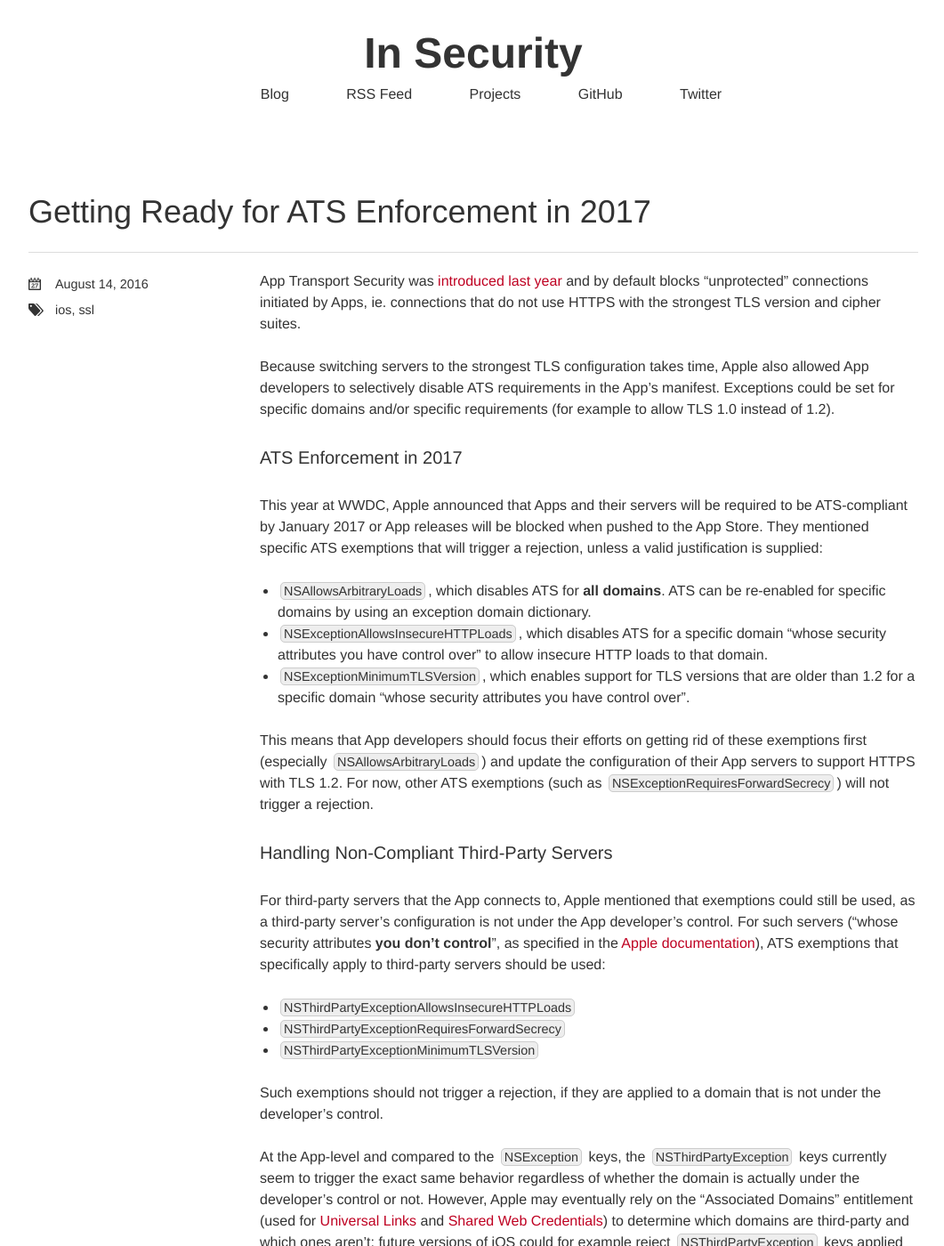
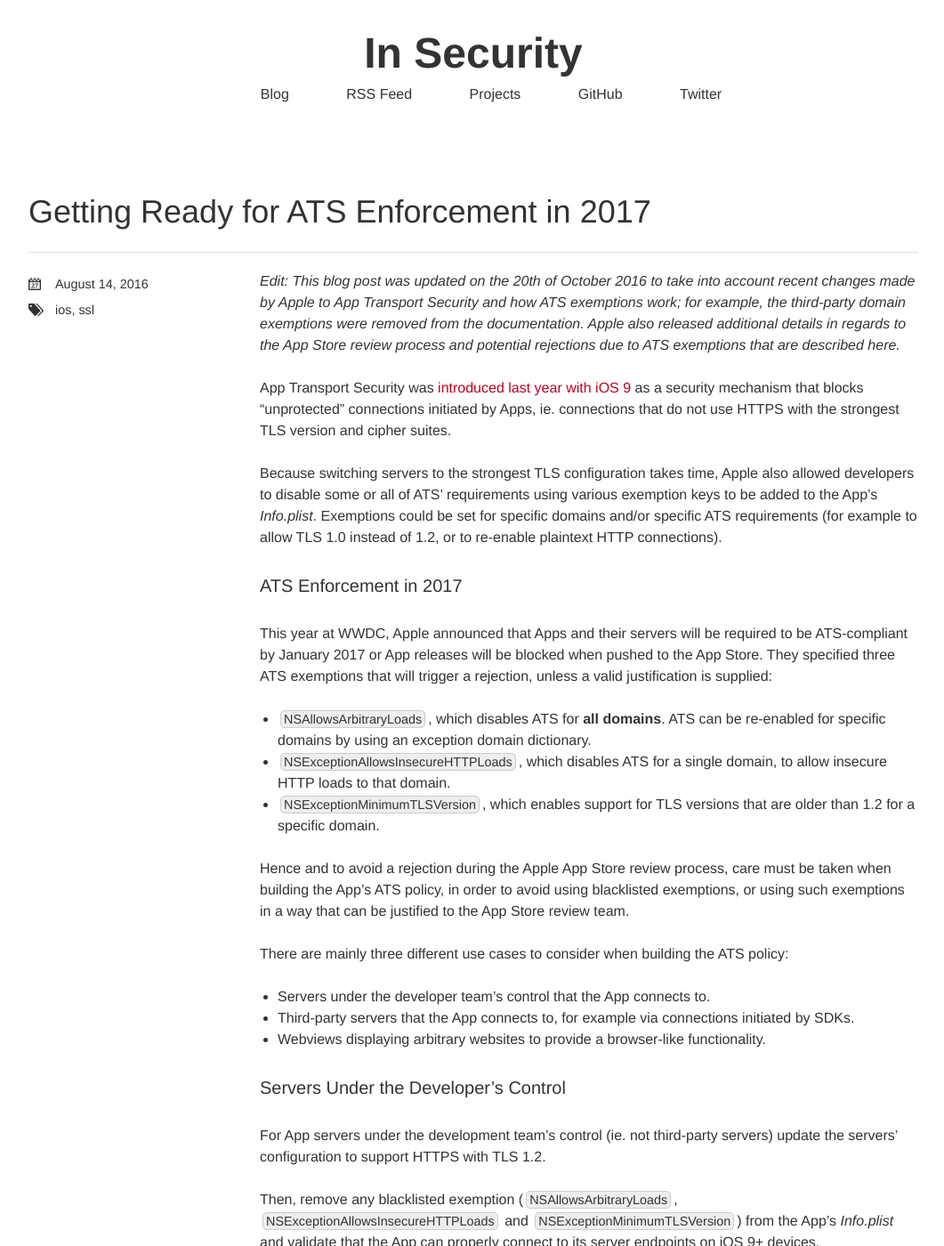
Before and after one commit to nabla-c0d3/nabla-c0d3.github.io, a Jekyll site: the page built from _posts/2016-08-15-ats-enforced-2017.markdown, in a window 1280 px wide and 1400 px high. Shown: the whole window at 89% size, without its empty margins (108-1169 px from the left). Built offline with Jekyll 4.4.1, drawn with Linux system fonts in a browser that asks for light colours; nearby versions of some CDN libraries; comment, search, counter and statistics services are not loaded; some of the changed text lies outside the part shown.

Commit message:
Update ATS blog post

```diff
--- a/_posts/2016-08-15-ats-enforced-2017.markdown
+++ b/_posts/2016-08-15-ats-enforced-2017.markdown
@@ -6,43 +6,59 @@
 categories: ios ssl
 ---
 
-App Transport Security was [introduced last year][ios9-post] and by default blocks "unprotected" connections initiated by Apps, ie. connections that do not use HTTPS with the strongest TLS version and cipher suites.
+_Edit: This blog post was updated on the 20th of October 2016 to take into account recent changes made by Apple to App Transport Security and how ATS exemptions work; for example, the third-party domain exemptions were removed from the documentation. Apple also released additional details in regards to the App Store review process and potential rejections due to ATS exemptions that are described here._
 
-Because switching servers to the strongest TLS configuration takes time, Apple also allowed App developers to selectively disable ATS requirements in the App's manifest. Exceptions could be set for specific domains and/or specific requirements (for example to allow TLS 1.0 instead of 1.2).
+App Transport Security was [introduced last year with iOS 9][ios9-post] as a security mechanism that blocks "unprotected" connections initiated by Apps, ie. connections that do not use HTTPS with the strongest TLS version and cipher suites.
+
+Because switching servers to the strongest TLS configuration takes time, Apple also allowed developers to disable some or all of ATS' requirements using various exemption keys to be added to the App's _Info.plist_. Exemptions could be set for specific domains and/or specific ATS requirements (for example to allow TLS 1.0 instead of 1.2, or to re-enable plaintext HTTP connections).
 
 ### ATS Enforcement in 2017
 
-This year at WWDC, Apple announced that Apps and their servers will be required to be ATS-compliant by January 2017 or App releases will be blocked when pushed to the App Store. They mentioned specific ATS exemptions that will trigger a rejection, unless a valid justification is supplied:
+This year at WWDC, Apple announced that Apps and their servers will be required to be ATS-compliant by January 2017 or App releases will be blocked when pushed to the App Store. They specified three ATS exemptions that will trigger a rejection, unless a valid justification is supplied:
 
 * `NSAllowsArbitraryLoads`, which disables ATS for **all domains**. ATS can be re-enabled for specific domains by using an exception domain dictionary.
-* `NSExceptionAllowsInsecureHTTPLoads`, which disables ATS for a specific domain "whose security attributes you have control over" to allow insecure HTTP loads to that domain.
-* `NSExceptionMinimumTLSVersion`, which enables support for TLS versions that are older than 1.2 for a specific domain "whose security attributes you have control over".
+* `NSExceptionAllowsInsecureHTTPLoads`,  which disables ATS for a single domain, to allow insecure HTTP loads to that domain.
+* `NSExceptionMinimumTLSVersion`, which enables support for TLS versions that are older than 1.2 for a specific domain.
 
-This means that App developers should focus their efforts on getting rid of these exemptions first (especially `NSAllowsArbitraryLoads`) and update the configuration of their App servers to support HTTPS with TLS 1.2. For now, other ATS exemptions (such as `NSExceptionRequiresForwardSecrecy`) will not trigger a rejection.
+Hence and to avoid a rejection during the Apple App Store review process, care must be taken when building the App's ATS policy, in order to avoid using blacklisted exemptions, or using such exemptions in a way that can be justified to the App Store review team.
 
-### Handling Non-Compliant Third-Party Servers
+There are mainly three different use cases to consider when building the ATS policy:
 
-For third-party servers that the App connects to, Apple mentioned that exemptions could still be used, as a third-party server's configuration is not under the App developer's control. For such servers ("whose security attributes **you don’t control**", as specified in the [Apple documentation][ats-doc]), ATS exemptions that specifically apply to third-party servers should be used:
+* Servers under the developer team's control that the App connects to.
+* Third-party servers that the App connects to, for example via connections initiated by SDKs.
+* Webviews displaying arbitrary websites to provide a browser-like functionality.
 
-* `NSThirdPartyExceptionAllowsInsecureHTTPLoads`
-* `NSThirdPartyExceptionRequiresForwardSecrecy`
-* `NSThirdPartyExceptionMinimumTLSVersion`
+### Servers Under the Developer's Control
 
-Such exemptions should not trigger a rejection, if they are applied to a domain that is not under the developer's control.
+For App servers under the development team's control (ie. not third-party servers) update the servers' configuration to support HTTPS with TLS 1.2.
 
-At the App-level and compared to the `NSException` keys, the `NSThirdPartyException` keys currently seem to trigger the exact same behavior regardless of whether the domain is actually under the developer's control or not. However, Apple may eventually rely on the "Associated Domains" entitlement (used for [Universal Links][univ-link] and [Shared Web Credentials][shared-link]) to determine which domains are third-party and which ones aren't; future versions of iOS could for example reject `NSThirdPartyException` keys applied to a domain listed under the "Associated Domains" entitlement (which is, by definition, under the developer's control). Hence, the `NSThirdPartyException` keys should only be used for third-party domains.
+Then, remove any blacklisted exemption (`NSAllowsArbitraryLoads`, `NSExceptionAllowsInsecureHTTPLoads` and `NSExceptionMinimumTLSVersion`) from the App's _Info.plist_ and validate that the App can properly connect to its server endpoints on iOS 9+ devices.
 
-### Handling WebViews
+Other ATS exemptions (such as `NSExceptionRequiresForwardSecrecy`) will not trigger an App Store rejection and, for now, can be left enabled if needed.
 
-To help with ATS compliance, a new exemption will be available in iOS 10: `NSAllowsArbitraryLoadsInWebContent`, which disables ATS for connections initiated from `WKWebview` and `UIWebView`. This will be useful for Apps that have browser-like functionality to display third-party websites (such as opening a restaurant's website from a dining App). For now, this exemption will not trigger a rejection.
+### Third-Party Servers
 
-However, if your App needs to display websites in a browser-like tab, the best approach is to leverage the `SFSafariViewController` introduced in iOS 9, which was specifically designed for this purpose. As mentioned in the [documentation][safari-doc]: "Use the `SFSafariViewController` class if your app lets users view websites from anywhere on the Internet. Use the `WKWebView` class if your app customizes, interacts with, or controls the display of web content."
+For third-party servers that the App connects to, any ATS exemption can be used, including domain-specific blacklisted exemptions, as Apple has stated that not having control of the server was a reasonable justification.
+
+Doing so will require identifying the list of third-party servers the App connects to, in order to be able to add the proper domain-specific ATS exemptions to the App.
+
+### WebViews Displaying Arbitrary Websites
+
+For `UIWebView` and `WKWebView` webviews within the App that are used to display arbitrary websites (to provide a browser-like functionality), a well-defined list of third-party servers the App connects to cannot be built. Hence, Apple has provided two possible solutions for this specific use case.
+
+A new `NSAllowsArbitraryLoadsInWebContent` ATS exemption introduced in iOS 10 can be used to disable ATS in all of the App's webviews. Because this exemption will only work on iOS 10 devices, Apple has also introduced a new behavior in order to allow disabling ATS in webviews on iOS 9 devices: when combining `NSAllowsArbitraryLoadsInWebContent` with `NSAllowsArbitraryLoads`, [the latter exemption will be ignored on iOS 10](https://developer.apple.com/library/content/documentation/General/Reference/InfoPlistKeyReference/Articles/CocoaKeys.html#//apple_ref/doc/uid/TP40009251-SW59). Even though `NSAllowsArbitraryLoads` will trigger a deeper App review, using these two exemptions together for the webview use-case will be a reasonable justification, according to [Apple statements on the developer forums](https://forums.developer.apple.com/thread/48979).
+
+However, a better, future-proof approach for displaying arbitrary websites is to leverage the `SFSafariViewController` introduced in iOS 9, which was specifically designed for this purpose. As mentioned in the [Apple documentation](https://developer.apple.com/library/ios/documentation/SafariServices/Reference/SFSafariViewController_Ref/index.html):
+
+> "Use the `SFSafariViewController` class if your app lets users view websites from anywhere on the Internet. Use the `WKWebView` class if your app customizes, interacts with, or controls the display of web content."
 
 Specifically, the tradeoffs when using `SFSafariViewController` are the following:
 
 * ATS is disabled, allowing any website to be browsed regardless of the site's HTTPS configuration.
 * Cookies and website data is shared with Safari, for example allowing the user to stay authenticated in websites accessed from your App.
-* The App developer has very little control on the overall navigation experience compared to `WKWebView`.
+* App developers has very little control on the overall navigation experience compared to `WKWebView`.
+
+When possible `SFSafariViewController` should be leveraged in order to display third-party websites within the App.
 
 ### Future ATS Requirements
 
@@ -53,7 +69,13 @@
 * SHA-1-signed certificates should no longer be used, and they are already [getting blocked in web browsers][sha1-browser].
 * 3DES TLS cipher suites, which are only needed for Windows XP compatibility, should be disabled.
 
-For additional guidelines, [Mozilla's Server TLS Guide][mozilla-ssl] is a good resource for deploying with a strong TLS configuration on App servers.
+During the presentation, Apple also heavily mentioned Certificate Transparency and OCSP Stapling as technologies that developers should start deploying on their App servers.
+
+### More Information
+
+A few weeks after the WWDC presentation, Apple added a section specifically about ATS and the App Store review process [on the documentation website](https://developer.apple.com/library/content/documentation/General/Reference/InfoPlistKeyReference/Articles/CocoaKeys.html#//apple_ref/doc/uid/TP40009251-SW59).
+
+Also, a good resource for deploying servers with a strong TLS configuration is [Mozilla's Server TLS Guide][mozilla-ssl].
 
 [shared-link]: https://developer.apple.com/library/ios/documentation/Security/Reference/SharedWebCredentialsRef/
 [univ-link]: https://developer.apple.com/library/ios/documentation/General/Conceptual/AppSearch/UniversalLinks.html
```
